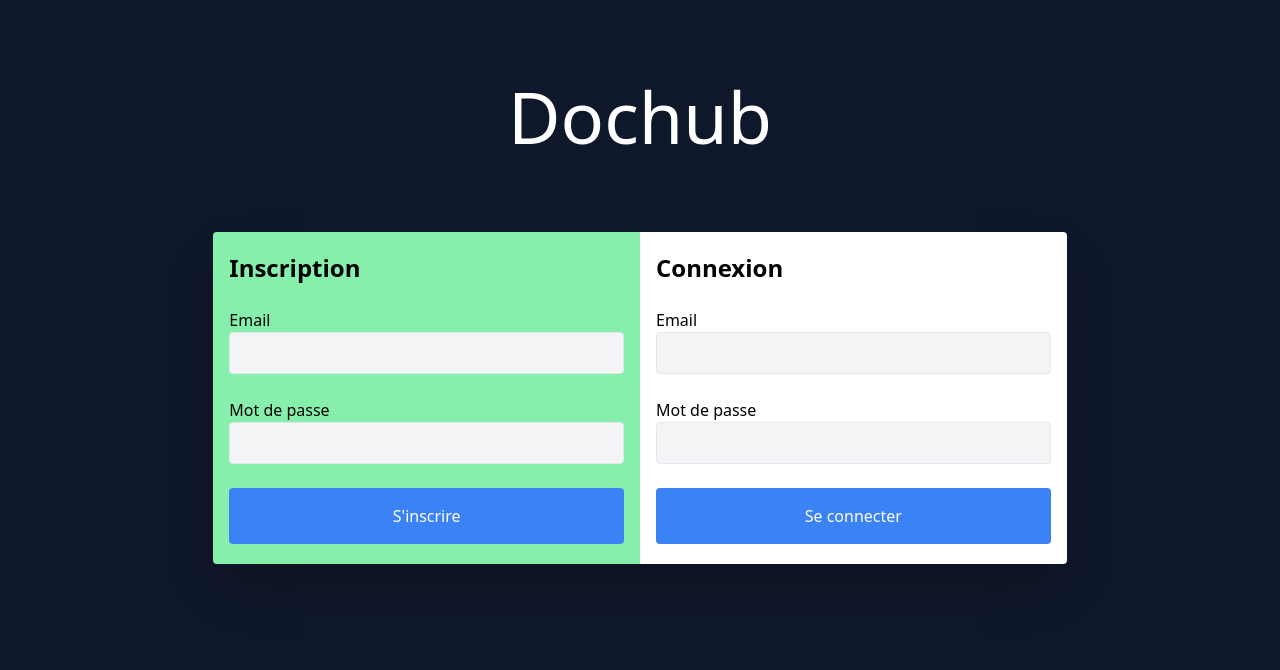
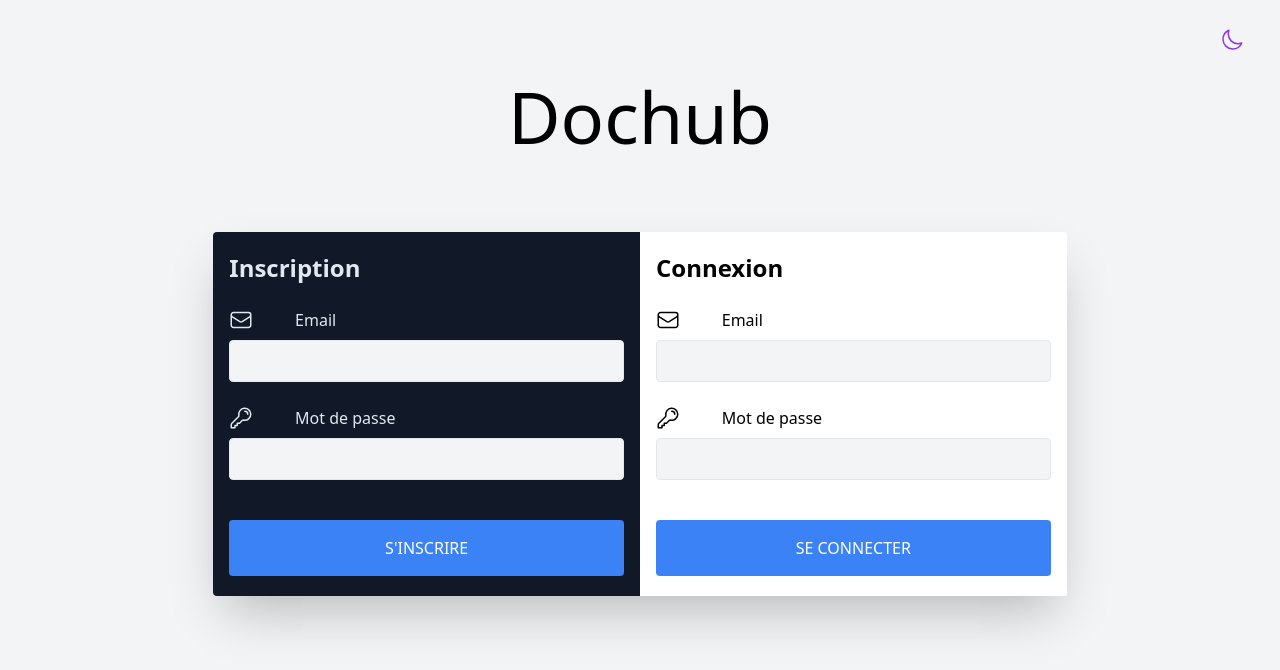
Before and after one commit to MilletMorgan/dochub-client, a Vue app: page / in a window 1280 px wide. Shown: the top 670 px of the page. Built offline with nearby package versions, Linux system fonts and the light colour scheme.

Commit message:
feat: add style to authentication forms

```diff
--- a/package.json
+++ b/package.json
@@ -9,17 +9,18 @@
     "lint": "eslint . --ext .vue,.js,.jsx,.cjs,.mjs --fix --ignore-path .gitignore"
   },
   "dependencies": {
+    "@vueuse/core": "^9.6.0",
     "vue": "^3.2.41"
   },
   "devDependencies": {
     "@rushstack/eslint-patch": "^1.1.4",
     "@vitejs/plugin-vue": "^3.2.0",
     "@vue/eslint-config-prettier": "^7.0.0",
+    "autoprefixer": "^10.4.13",
     "eslint": "^8.22.0",
     "eslint-plugin-vue": "^9.3.0",
+    "postcss": "^8.4.19",
     "prettier": "^2.7.1",
-    "autoprefixer": "^10.4.13",
-    "postcss": "^8.4.19",
     "tailwindcss": "^3.2.4",
     "vite": "^3.2.3"
   }
--- a/src/App.vue
+++ b/src/App.vue
@@ -1,6 +1,42 @@
 <template>
-  <div class="h-screen bg-slate-900">
+  <div class="h-screen bg-gray-100 dark:bg-slate-900">
     <Authentication />
+    <div class="absolute top-0 right-0 m-5">
+      <button
+        @click="toggleDark()"
+        class="px-4 py-2 text-purple-600"
+      >
+        <svg
+          v-if="isDark"
+          xmlns="http://www.w3.org/2000/svg"
+          viewBox="0 0 24 24"
+          fill="currentColor"
+          class="w-6 h-6"
+        >
+          <path
+            fill-rule="evenodd"
+            d="M9.528 1.718a.75.75 0 01.162.819A8.97 8.97 0 009 6a9 9 0 009 9 8.97 8.97 0 003.463-.69.75.75 0 01.981.98 10.503 10.503 0 01-9.694 6.46c-5.799 0-10.5-4.701-10.5-10.5 0-4.368 2.667-8.112 6.46-9.694a.75.75 0 01.818.162z"
+            clip-rule="evenodd"
+          />
+        </svg>
+
+        <svg
+          v-else
+          xmlns="http://www.w3.org/2000/svg"
+          fill="none"
+          viewBox="0 0 24 24"
+          stroke-width="1.5"
+          stroke="currentColor"
+          class="w-6 h-6"
+        >
+          <path
+            stroke-linecap="round"
+            stroke-linejoin="round"
+            d="M21.752 15.002A9.718 9.718 0 0118 15.75c-5.385 0-9.75-4.365-9.75-9.75 0-1.33.266-2.597.748-3.752A9.753 9.753 0 003 11.25C3 16.635 7.365 21 12.75 21a9.753 9.753 0 009.002-5.998z"
+          />
+        </svg>
+      </button>
+    </div>
   </div>
 </template>
 
@@ -8,4 +44,9 @@
 // This starter template is using Vue 3 <script setup> SFCs
 // Check out https://vuejs.org/api/sfc-script-setup.html#script-setup
 import Authentication from "./components/authentication/Authentication.vue";
+
+import { useDark, useToggle } from "@vueuse/core";
+
+const isDark = useDark();
+const toggleDark = useToggle(isDark);
 </script>
--- a/src/components/authentication/Authentication.vue
+++ b/src/components/authentication/Authentication.vue
@@ -1,6 +1,6 @@
 <template>
   <div class="py-20">
-    <h1 class="text-7xl text-center text-white">Dochub</h1>
+    <h1 class="text-7xl text-center dark:text-white">Dochub</h1>
   </div>
 
   <div class="grid grid-cols-2 w-8/12 mx-auto shadow-2xl">
--- a/src/components/authentication/Login.vue
+++ b/src/components/authentication/Login.vue
@@ -4,30 +4,60 @@
 
     <form action="">
       <div class="mb-6">
-        <label>
-          Email
+        <label class="grid grid-cols-12">
+          <svg
+            xmlns="http://www.w3.org/2000/svg"
+            fill="none"
+            viewBox="0 0 24 24"
+            stroke-width="1.5"
+            stroke="currentColor"
+            class="w-6 h-6 col-span-2"
+          >
+            <path
+              stroke-linecap="round"
+              stroke-linejoin="round"
+              d="M21.75 6.75v10.5a2.25 2.25 0 01-2.25 2.25h-15a2.25 2.25 0 01-2.25-2.25V6.75m19.5 0A2.25 2.25 0 0019.5 4.5h-15a2.25 2.25 0 00-2.25 2.25m19.5 0v.243a2.25 2.25 0 01-1.07 1.916l-7.5 4.615a2.25 2.25 0 01-2.36 0L3.32 8.91a2.25 2.25 0 01-1.07-1.916V6.75"
+            />
+          </svg>
+          <span class="col-span-10">Email</span>
+
           <input
             type="email"
             name="email"
             id="email"
-            class="px-4 py-2 border bg-gray-100 rounded w-full"
+            class="input-text"
           />
         </label>
       </div>
 
-      <label>
-        Mot de passe
+      <label class="grid grid-cols-12">
+        <svg
+          xmlns="http://www.w3.org/2000/svg"
+          fill="none"
+          viewBox="0 0 24 24"
+          stroke-width="1.5"
+          stroke="currentColor"
+          class="w-6 h-6 col-span-2"
+        >
+          <path
+            stroke-linecap="round"
+            stroke-linejoin="round"
+            d="M15.75 5.25a3 3 0 013 3m3 0a6 6 0 01-7.029 5.912c-.563-.097-1.159.026-1.563.43L10.5 17.25H8.25v2.25H6v2.25H2.25v-2.818c0-.597.237-1.17.659-1.591l6.499-6.499c.404-.404.527-1 .43-1.563A6 6 0 1121.75 8.25z"
+          />
+        </svg>
+
+        <span class="col-span-10">Mot de passe</span>
         <input
           type="password"
           name="password"
           id="password"
-          class="px-4 py-2 border bg-gray-100 rounded w-full"
+          class="input-text"
         />
       </label>
 
       <button
         type="submit"
-        class="p-4 text-center w-full bg-blue-500 hover:bg-blue-600 rounded mt-6 text-white"
+        class="btn-primary"
       >
         Se connecter
       </button>
@@ -37,6 +67,6 @@
 
 <script>
 export default {
-  name: "Login"
+  name: "Login",
 };
 </script>
--- a/src/components/authentication/Register.vue
+++ b/src/components/authentication/Register.vue
@@ -1,33 +1,63 @@
 <template>
-  <div class="py-5 px-4 bg-green-300 rounded-tl rounded-bl">
+  <div class="py-5 px-4 bg-gray-900 text-slate-200 rounded-tl rounded-bl">
     <h3 class="text-2xl font-bold mb-6">Inscription</h3>
 
     <form action="">
       <div class="mb-6">
-        <label>
-          Email
+        <label class="grid grid-cols-12">
+          <svg
+            xmlns="http://www.w3.org/2000/svg"
+            fill="none"
+            viewBox="0 0 24 24"
+            stroke-width="1.5"
+            stroke="currentColor"
+            class="w-6 h-6 col-span-2"
+          >
+            <path
+              stroke-linecap="round"
+              stroke-linejoin="round"
+              d="M21.75 6.75v10.5a2.25 2.25 0 01-2.25 2.25h-15a2.25 2.25 0 01-2.25-2.25V6.75m19.5 0A2.25 2.25 0 0019.5 4.5h-15a2.25 2.25 0 00-2.25 2.25m19.5 0v.243a2.25 2.25 0 01-1.07 1.916l-7.5 4.615a2.25 2.25 0 01-2.36 0L3.32 8.91a2.25 2.25 0 01-1.07-1.916V6.75"
+            />
+          </svg>
+          <span class="col-span-10">Email</span>
+
           <input
             type="email"
             name="email"
             id="email"
-            class="px-4 py-2 border bg-gray-100 rounded w-full"
+            class="input-text"
           />
         </label>
       </div>
 
-      <label>
-        Mot de passe
+      <label class="grid grid-cols-12">
+        <svg
+          xmlns="http://www.w3.org/2000/svg"
+          fill="none"
+          viewBox="0 0 24 24"
+          stroke-width="1.5"
+          stroke="currentColor"
+          class="w-6 h-6 col-span-2"
+        >
+          <path
+            stroke-linecap="round"
+            stroke-linejoin="round"
+            d="M15.75 5.25a3 3 0 013 3m3 0a6 6 0 01-7.029 5.912c-.563-.097-1.159.026-1.563.43L10.5 17.25H8.25v2.25H6v2.25H2.25v-2.818c0-.597.237-1.17.659-1.591l6.499-6.499c.404-.404.527-1 .43-1.563A6 6 0 1121.75 8.25z"
+          />
+        </svg>
+
+        <span class="col-span-10">Mot de passe</span>
         <input
           type="password"
           name="password"
           id="password"
-          class="px-4 py-2 border bg-gray-100 rounded w-full"
+          class="input-text"
         />
       </label>
 
       <button
         type="submit"
-        class="p-4 text-center w-full bg-blue-500 hover:bg-blue-600 rounded mt-6 text-white"
+        class="btn-primary"
       >
         S'inscrire
       </button>
--- a/src/style.css
+++ b/src/style.css
@@ -1,3 +1,11 @@
 @tailwind base;
 @tailwind components;
 @tailwind utilities;
+
+.btn-primary {
+    @apply p-4 text-center w-full bg-blue-500 hover:bg-blue-600 rounded mt-10 text-white transition uppercase;
+}
+
+.input-text {
+    @apply px-4 py-2 mt-2 border bg-gray-100 rounded w-full col-span-12;
+}
--- a/tailwind.config.cjs
+++ b/tailwind.config.cjs
@@ -1,5 +1,6 @@
 /** @type {import('tailwindcss').Config} */
 module.exports = {
+  darkMode: 'class',
   content: [
     "./index.html",
     "./src/**/*.{vue,js,ts,jsx,tsx}",
```
Also changed, not shown: 2 other files (tests, documents, lock files or other folders).
